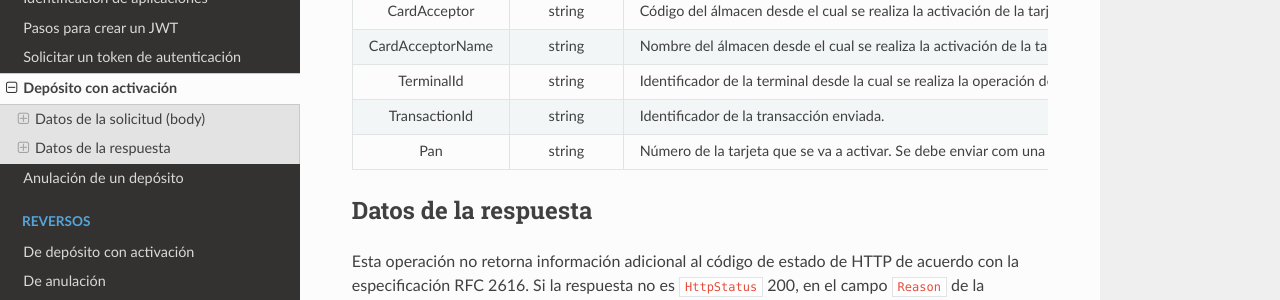
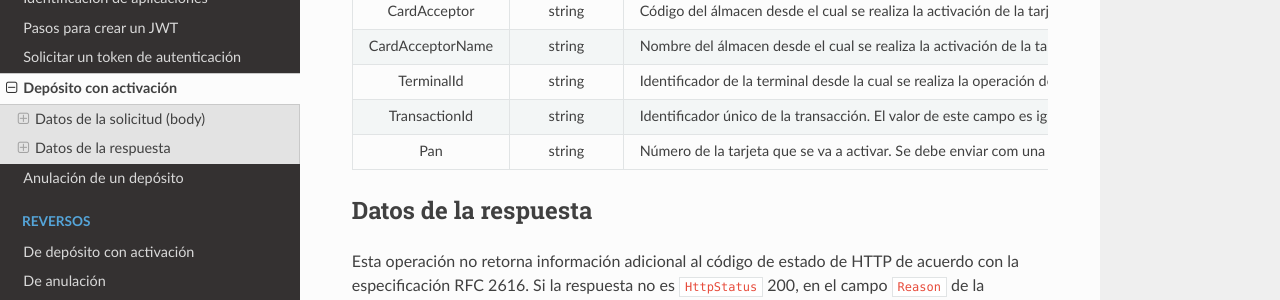
Before and after one commit to Picasso-api/Evertec-API, an MkDocs documentation site: the page built from docs/Deposit.md, in a window 1280 px wide and 900 px high, scrolled down 658 px. Shown: the part 151-451 px from the top of the window. Built offline with MkDocs 1.6.1, drawn with Linux system fonts in a browser that asks for light colours; nearby versions of some CDN libraries.

Commit message:
Update Deposit.md

```diff
--- a/docs/Deposit.md
+++ b/docs/Deposit.md
@@ -34,7 +34,7 @@ AcquirerId | string | Identificador del adquiriente que realiza la activación d
 CardAcceptor | string | Código del álmacen desde el cual se realiza la activación de la tarjeta. | [ Si ]
 CardAcceptorName | string | Nombre del álmacen desde el cual se realiza la activación de la tarjeta. | [ Si ]
 TerminalId | string | Identificador de la terminal desde la cual se realiza la operación de la activación de la tarjeta. Dato numérico de 8 dígitos. | [ Si ]
-TransactionId | string |Identificador de la transacción enviada.| [Si]
+TransactionId | string |Identificador único de la transacción. El valor de este campo es igual al valor del campo "TransactionId" de la transacción original de depósito con activación. | [Si]
 Pan | string | Número de la tarjeta que se va a activar. Se debe enviar com una cadena cifrada con certificado de confianza. | [ Si ]
 
 ## Datos de la respuesta
```
